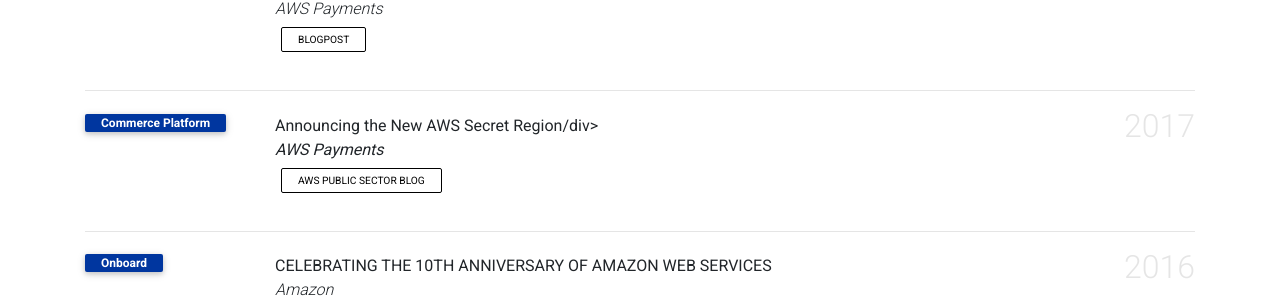
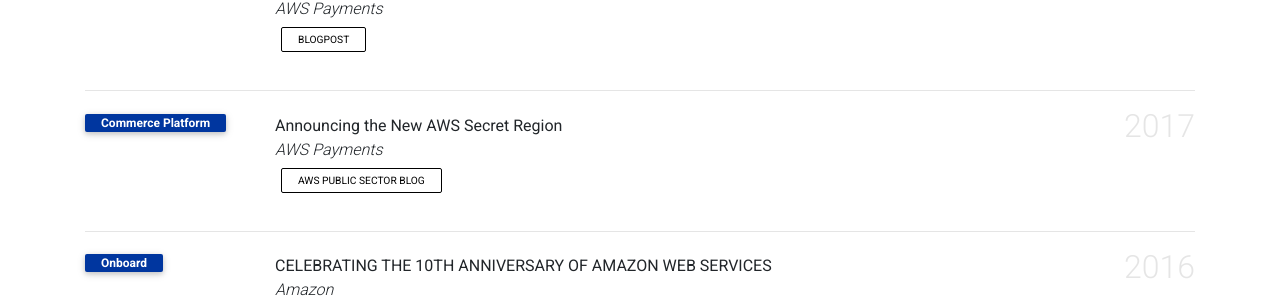
Before and after one commit to gfw001/gfw001.github.io, a Jekyll site: the page products.html, which Jekyll copies as it is, in a window 1280 px wide and 900 px high, scrolled down 3310 px. Shown: the part 544-850 px from the top of the window. Built offline with Jekyll 4.4.1, drawn with Linux system fonts in a browser that asks for light colours; comment, search, counter and statistics services are not loaded; a style sheet for code colours, icons or effects is not loaded.

Commit message:
Update products.html

```diff
--- a/products.html
+++ b/products.html
@@ -659,7 +659,7 @@
             <div class="row">
                <div class="col-sm-2 abbr"><abbr class="badge">Commerce Platform</abbr></div>
                <div id="mao2023agent" class="col-sm-8">
-                  <div class="title">Announcing the New AWS Secret Region/div>
+                  <div class="title">Announcing the New AWS Secret Region</div>
                   <div class="periodical"> <em>AWS Payments</em> </div>
                   <div class="links">
                      <a href="https://aws.amazon.com/blogs/publicsector/announcing-the-new-aws-secret-region/" class="btn btn-sm z-depth-0" role="button" rel="external nofollow noopener" target="_blank">AWS Public Sector Blog</a>
```
